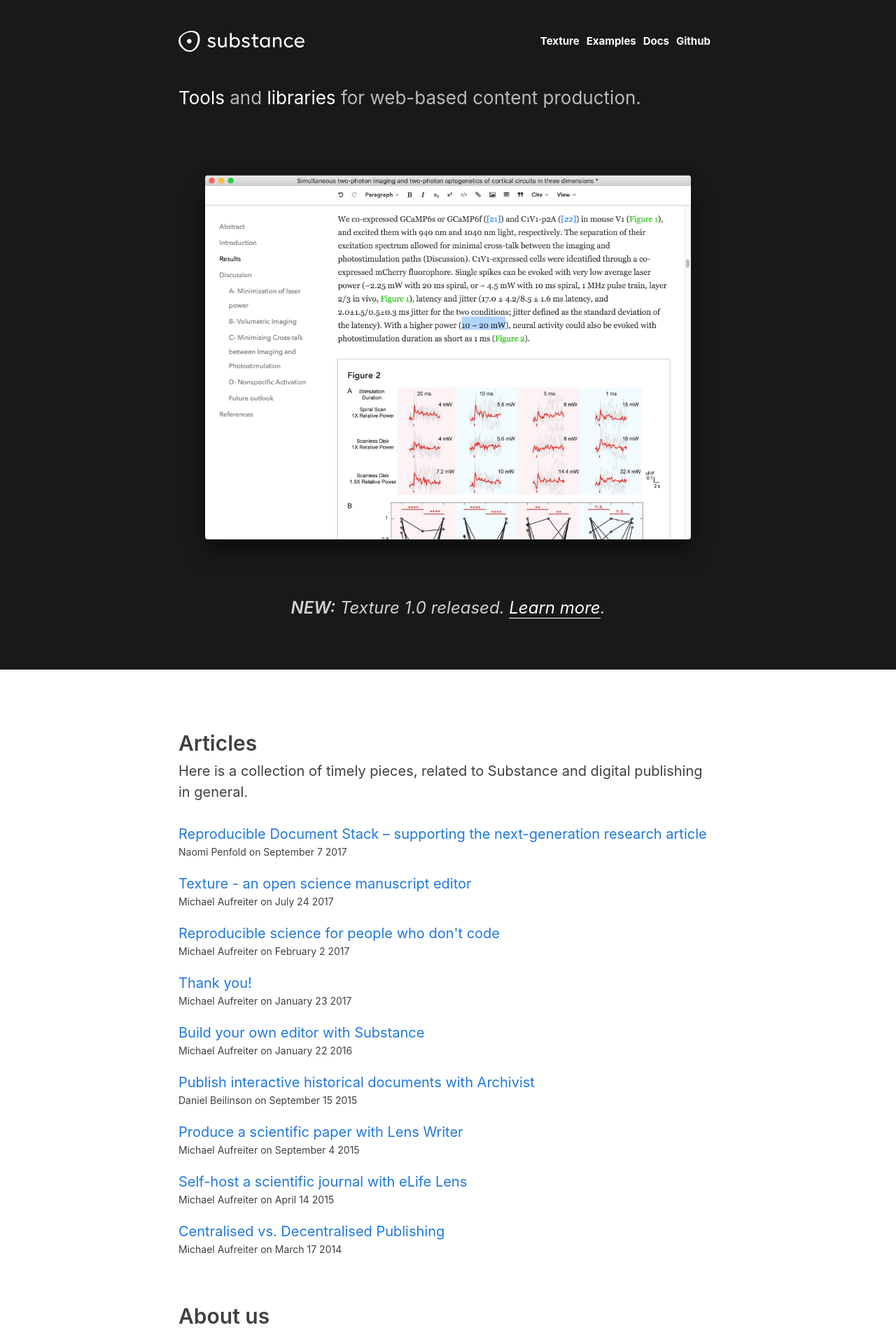
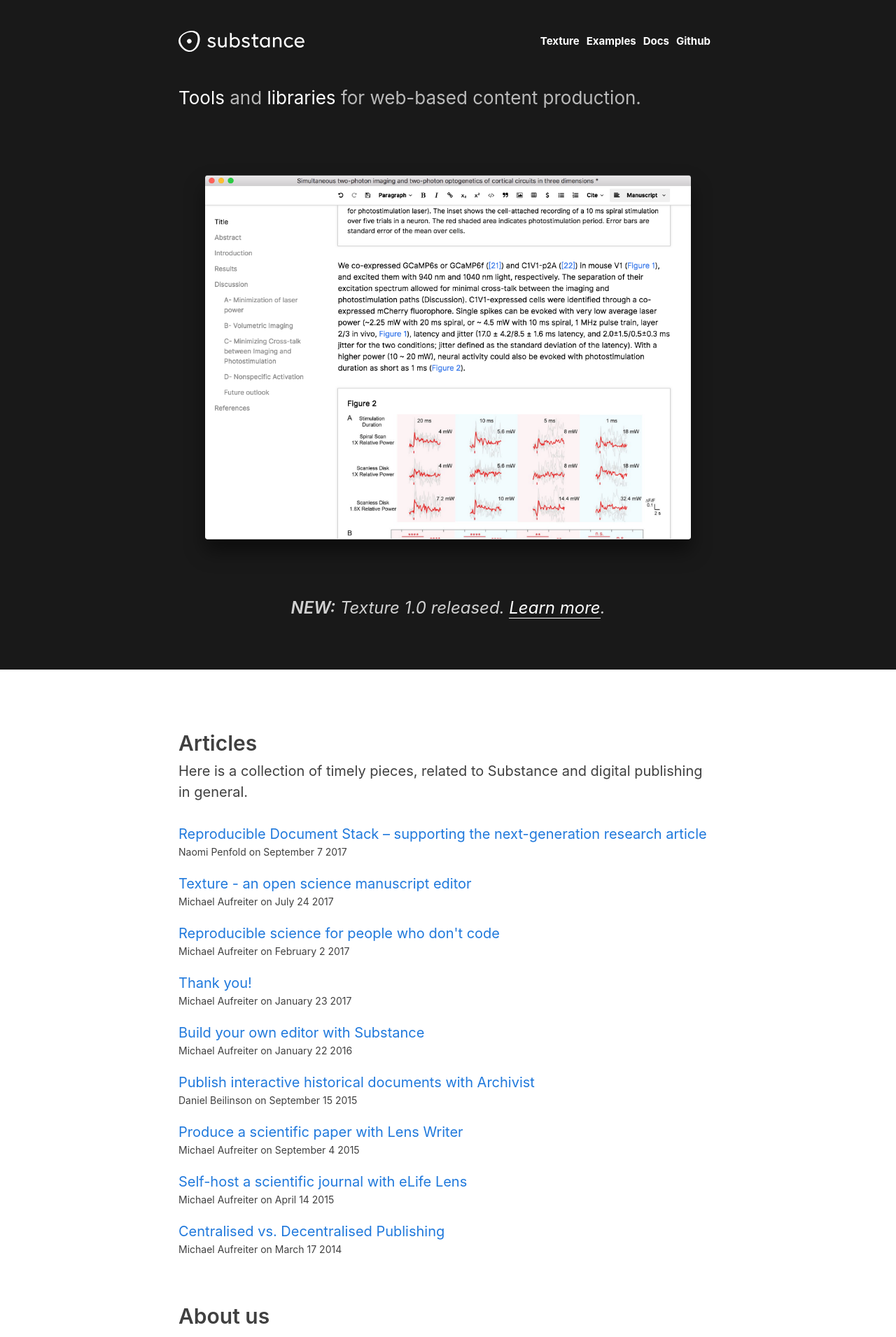
Before and after one commit to substance/substance.github.com, a Jekyll site: the page built from index.html, in a window 1280 px wide. Shown: the top 1911 px of the page at 70% size. Built offline with Jekyll 4.4.1, drawn with Linux system fonts in a browser that asks for light colours; nearby versions of some CDN libraries; library files that are not in the unit come from our copies.

Commit message:
Update screenshot.

```diff
--- a/index.html
+++ b/index.html
@@ -3,7 +3,7 @@
 ---
 
 <div class="limiter" style="padding-bottom: 50px;">
-  <a href="./texture"><img src="../images/texture-beta1.png" style="width: 100%;"></a>
+  <a href="./texture"><img src="../images/texture-1.0.png" style="width: 100%;"></a>
   <p style="color: rgba(255,255,255, 0.8); padding-top: 20px; font-size: 24px; text-align: center;"><em><strong>NEW:</strong> Texture 1.0 released. <a href="./texture/" style="border-bottom: 1px solid white; color: white;" target="_blank">Learn more</a>.</em></p>
 </div>
 <div class="home">
--- a/texture/index.html
+++ b/texture/index.html
@@ -4,7 +4,7 @@
 ---
 
 <div class="limiter" style="padding-bottom: 50px;">
-  <a href="http://cdn.substance.io/texture-preview-2"><img src="../images/texture-beta1.png" style="width: 100%;"></a>
+  <a href="https://github.com/substance/texture/releases"><img src="../images/texture-1.0.png" style="width: 100%;"></a>
   <p style="color: rgba(255,255,255, 0.8); padding-top: 20px; font-size: 20px;"><em>Download for Mac, Windows and Linux: <a href="https://github.com/substance/texture/releases" style="border-bottom: 1px solid white; color: white;" target="_blank">{{site.texture_version}} (2018-09-27)</a></em></p>
 </div>
 
```
Also changed, not shown: images/texture-1.0.png (added).
